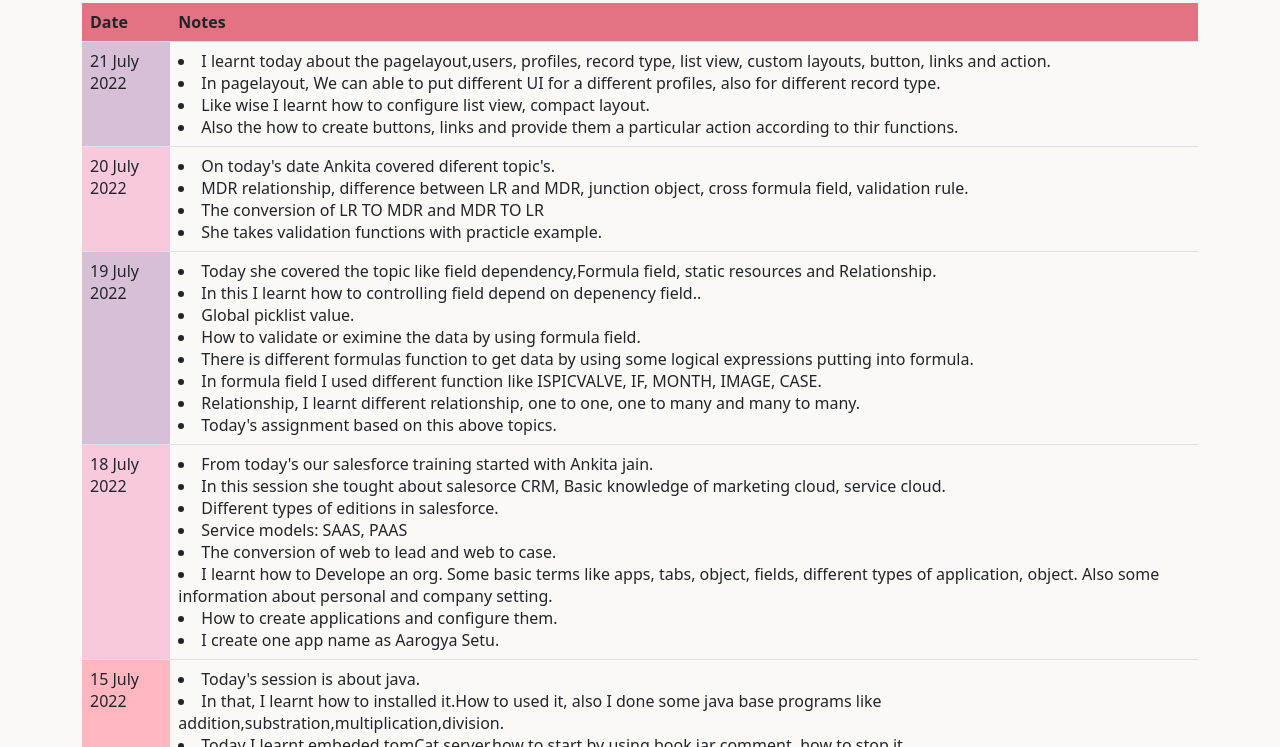
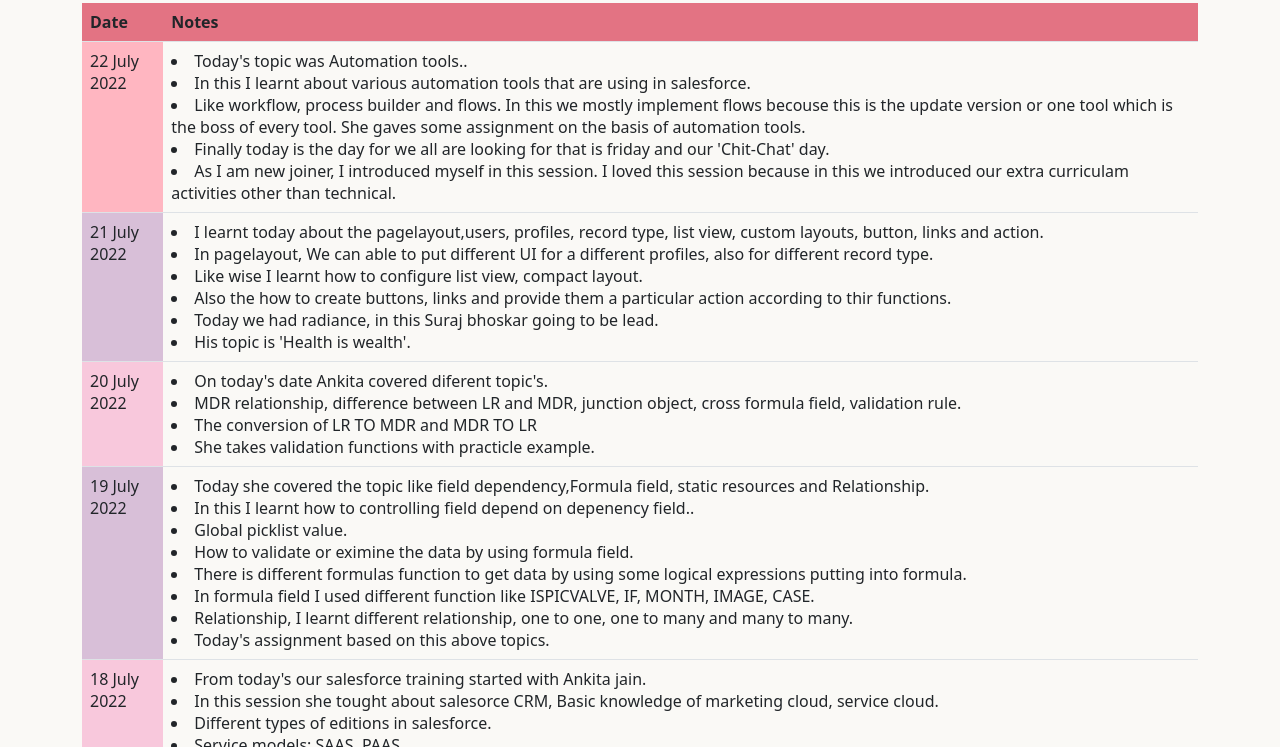
Before and after one commit to Sneha-mrk/Sneha-mrk.github.io, a plain HTML site: page journal.html in a window 1280 px wide. Shown: the part 53-800 px from the top of the page. Drawn offline with nearby package versions, Linux system fonts and the light colour scheme.

Commit message:
Add files via upload

```diff
--- a/journal.html
+++ b/journal.html
@@ -16,12 +16,24 @@
 			</thead>
 			<tbody>
 			<tr>
+					<td style="background-color:#FFB6C1">22 July 2022</td>
+					<td>
+						<li>Today's topic was Automation tools..</li>
+						<li>In this I learnt about various automation tools that are using in salesforce.</li>
+						<li>Like workflow, process builder and flows. In this we mostly implement flows becouse this is the update version or one tool which is the boss of every tool. She gaves some assignment on the basis of automation tools.</li>
+						<li>Finally today is the day for we all are looking for that is friday and our 'Chit-Chat' day.</li>
+						<li>As I am new joiner, I introduced myself in this session. I loved this session because in this we introduced our extra curriculam activities other than technical.</li>
+					</td>
+				</tr>
+			<tr>
 					<td style="background-color:#D8BFD8">21 July 2022</td>
 					<td>
 						<li>I learnt today about the pagelayout,users, profiles, record type, list view, custom layouts, button, links and action.</li>
 						<li>In pagelayout, We can able to put different UI for a different profiles, also for different record type.</li>
 						<li>Like wise I learnt how to configure list view, compact layout.</li>
 						<li>Also the how to create buttons, links and provide them a particular action according to thir functions.</li>
+						<li>Today we had radiance, in this Suraj bhoskar going to be lead.</li>
+						<li>His topic is 'Health is wealth'.</li>
 					</td>
 				</tr>
 			<tr>
```
